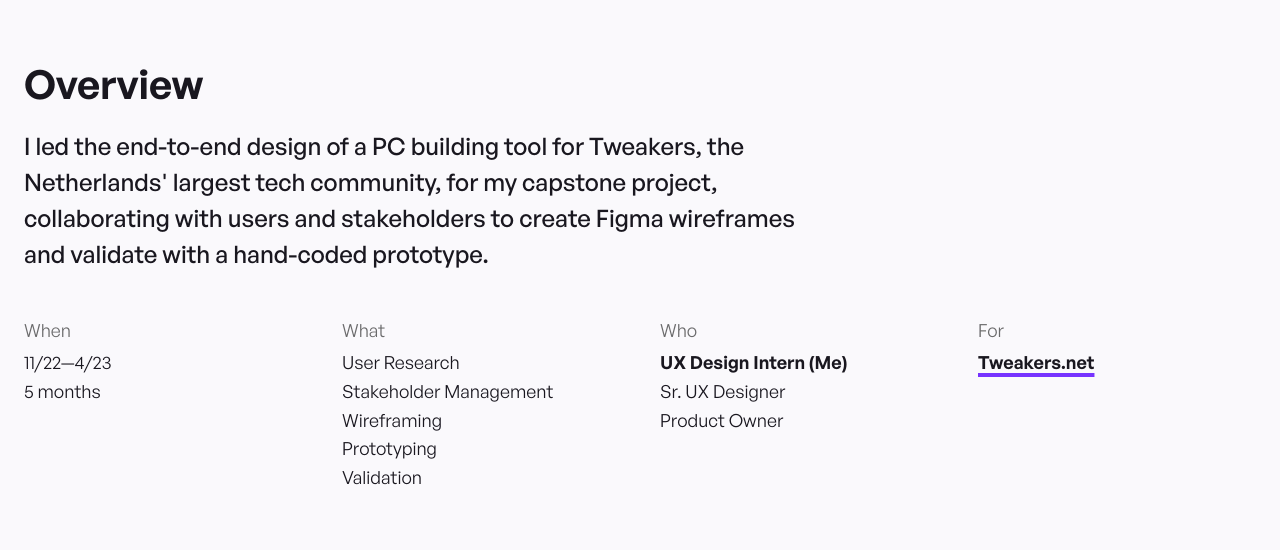
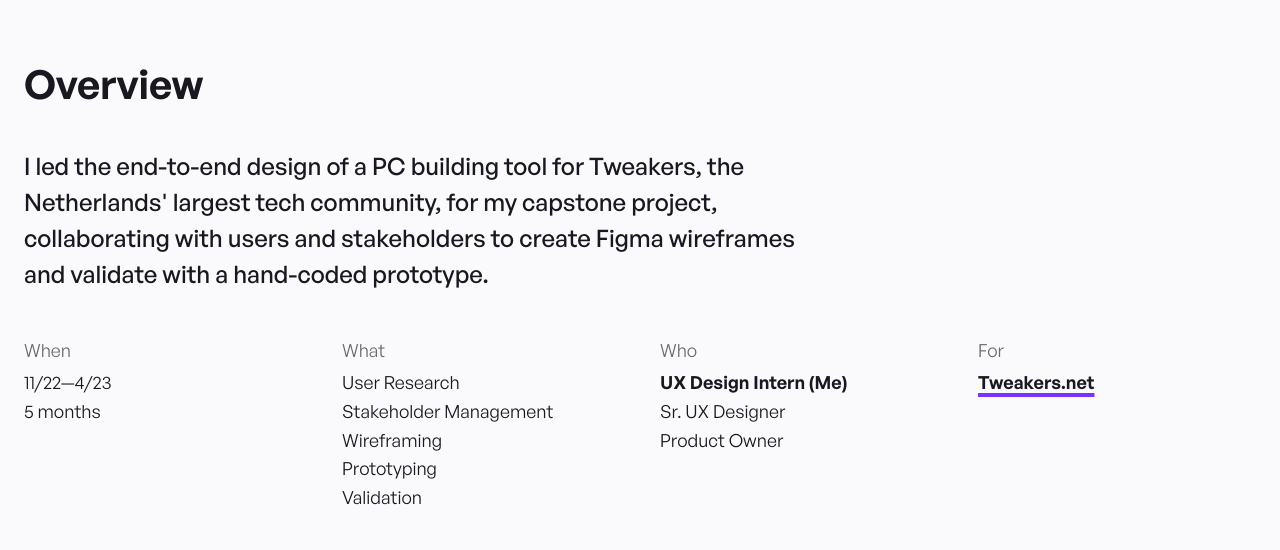
Before and after one commit to artoer/portfolio, a website: page pc-builder.html in a window 1280 px wide. Shown: the part 1020-1570 px from the top of the page. Drawn offline with nearby package versions, Linux system fonts and the light colour scheme.

Commit message:
something

```diff
--- a/style.css
+++ b/style.css
@@ -751,7 +751,7 @@ blockquote {
 }
 
 .overview-wrapper p {
-  margin-bottom: var(--spacing-s);
+  margin: var(--spacing-xs) 0 var(--spacing-s);
   font-size: var(--font-size-m);
   grid-column: span 2;
   font-weight: 500;
```
